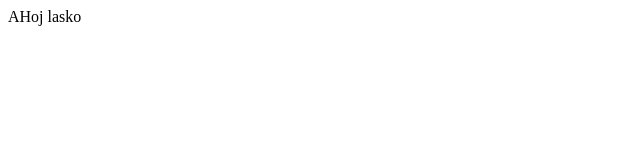
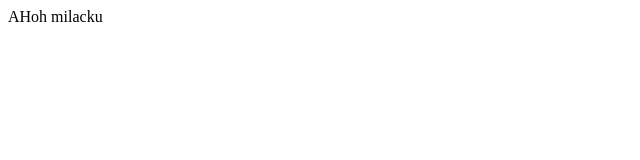
Before and after one commit to Pechy6/WebBasics, a plain HTML site: page FileForYou/index.html in a window 1280 px wide. Shown: the full height of the page, 0-640 px from the left. Drawn offline with Linux system fonts and the light colour scheme.

Commit message:
pro milacka

```diff
--- a/FileForYou/index.html
+++ b/FileForYou/index.html
@@ -5,6 +5,7 @@
     <title>Pro meho milacka</title>
 </head>
 <body>
-    <header>AHoj lasko</header>
+    <header>AHoh milacku</header>  <!--tohle je header-->
+
 </body>
 </html>
```
